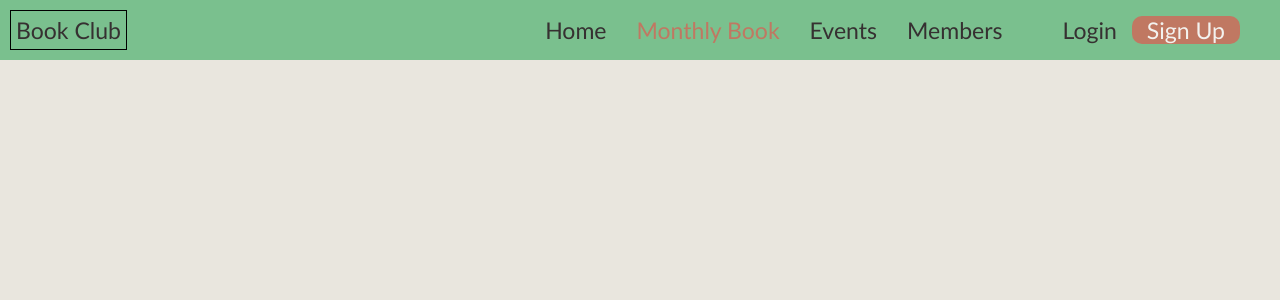
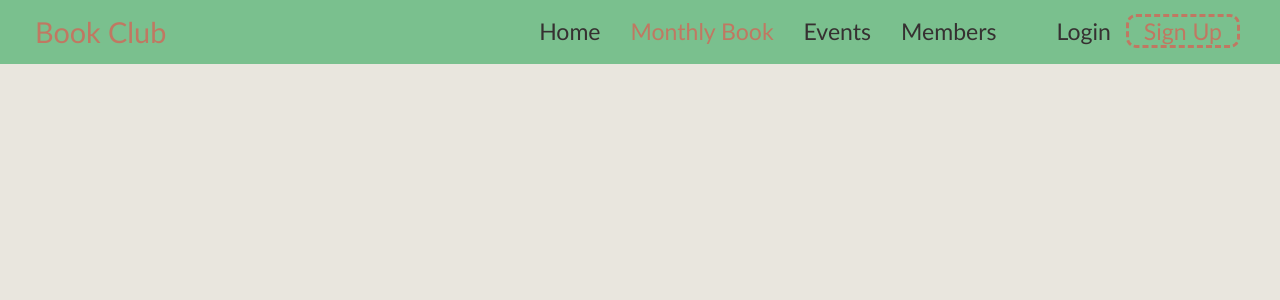
Before and after one commit to diaz-francisco/LetterBookd, a React (Vite) app in the folder frontend/: page / in a window 1280 px wide. Shown: the top 300 px of the page. Built offline with nearby package versions, Linux system fonts and the light colour scheme.

Commit message:
Header Css

```diff
--- a/frontend/src/components/LandingPage/Header.css
+++ b/frontend/src/components/LandingPage/Header.css
@@ -1,15 +1,21 @@
+:root {
+  --brown: rgb(192, 120, 98);
+  --green: #7ac08e;
+}
+
 * {
   font-size: 1.2rem;
   box-sizing: border-box;
   margin: 0;
   padding: 0;
+  white-space: nowrap;
 }
 
 .navbar {
   display: flex;
   justify-content: space-between;
   align-items: center;
-  background-color: #7ac08e;
+  background-color: var(--green);
   position: sticky;
   width: 100%;
   z-index: 999;
@@ -23,23 +29,24 @@
 }
 
 .signup {
-  background-color: rgb(192, 120, 98);
-  /* border: dashed 3px rgb(192, 120, 98);
-  margin-top: -3px; */
+  border: dashed 3px var(--brown);
+  margin-top: -3px;
   border-radius: 10px;
   margin-right: 10px;
 }
 
 .signup a {
-  color: #f3f2ef;
+  color: var(--brown);
 }
 
 .monthly a {
-  color: rgb(192, 120, 98);
+  color: var(--brown);
 }
 
 .title {
-  border: solid 1px black;
+  color: var(--brown);
+  font-size: 1.5rem;
+  margin-left: 30px;
 }
 
 a {
@@ -67,13 +74,7 @@ ul {
 
   padding: 0;
   margin: 0;
-  white-space: nowrap;
 }
-
-/*
-li {
-  border: 1px solid red;
-} */
 
 @media (min-width: 320px) and (max-width: 480px) {
   .header-container {
```
